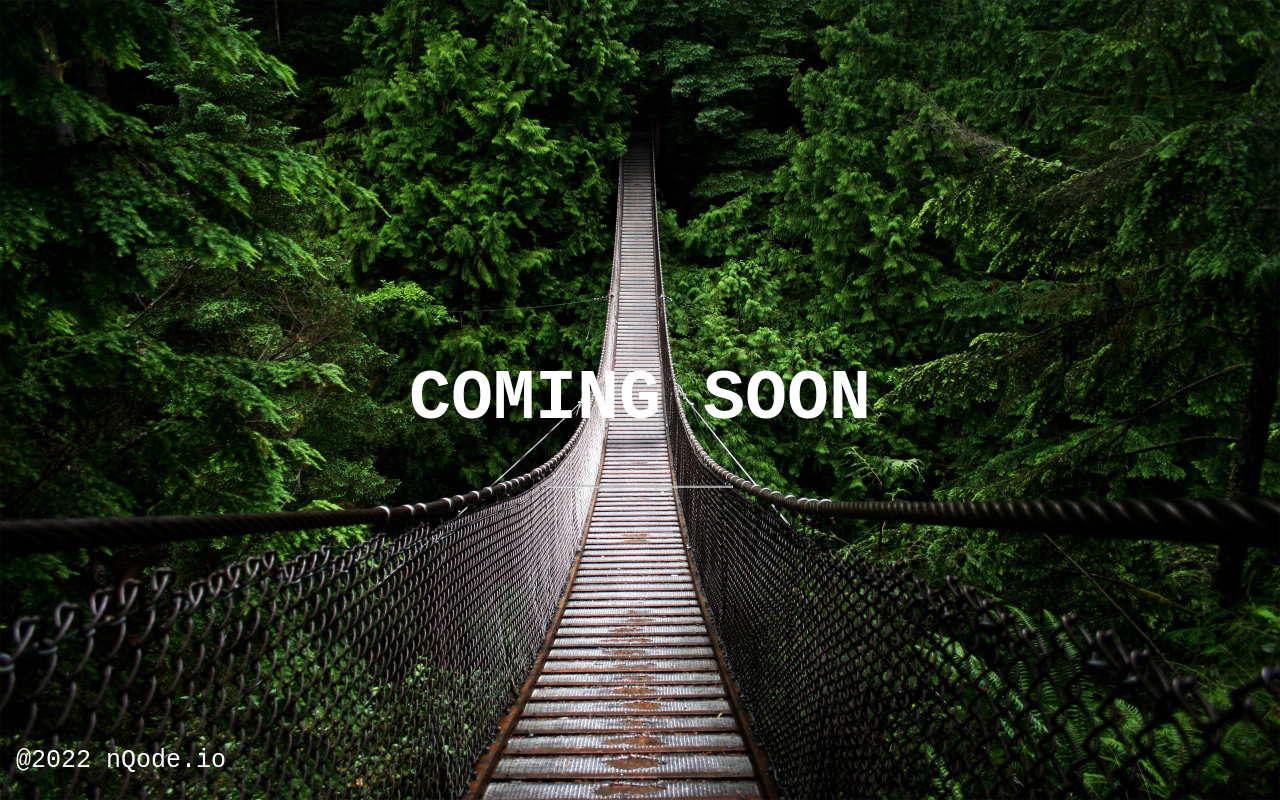
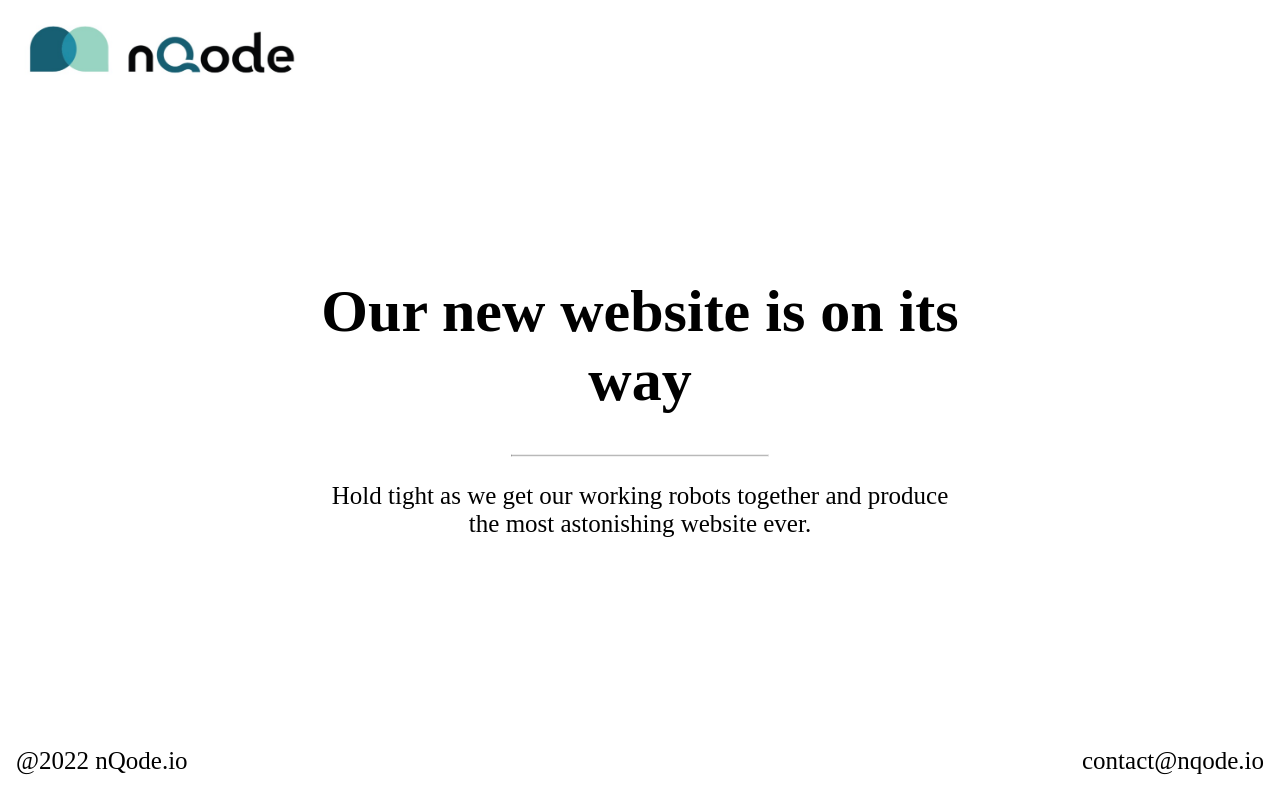
Before and after one commit to contactnqode/contactnqode.github.io, a plain HTML site: page index.html in a window 1280 px wide. Drawn offline with Linux system fonts and the light colour scheme.

Commit message:
Website redisgn

```diff
--- a/index.html
+++ b/index.html
@@ -29,12 +29,22 @@ body, html {
   left: 16px;
 }
 
+.bottomright {
+  position: absolute;
+  bottom: 0;
+  right: 16px;
+}
+
 .middle {
   position: absolute;
   top: 50%;
   left: 50%;
   transform: translate(-50%, -50%);
   text-align: center;
+}
+
+p {
+  font-size:25px;
 }
 
 hr {
@@ -44,16 +54,21 @@ hr {
 </style>
 <body>
 
-<div class="bgimg">
+<div>
   <div class="topleft">
     <!-- <p>Logo</p> -->
+    <img src="logo.png" width="300" height="100">
   </div>
   <div class="middle">
-    <h1 style="font-size: 70px">COMING SOON</h1>
+    <h1 style="font-size: 60px;">Our new website is on its way</h1>
     <hr>
+    <p>Hold tight as we get our working robots together and produce the most astonishing website ever.</p>
   </div>
   <div class="bottomleft">
     <p>@2022 nQode.io</p>
+  </div>
+  <div class="bottomright">
+    <p>contact@nqode.io</p>
   </div>
 </div>
 
```
Also changed, not shown: logo.png (added), 1 other file.
